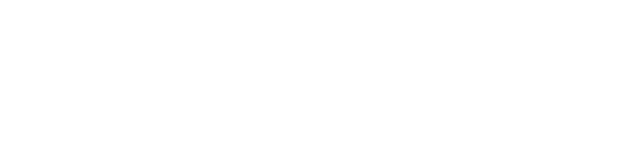
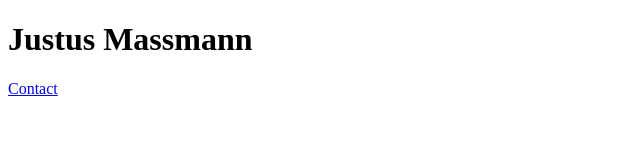
Before and after one commit to J-Massmann/personal-website, a plain HTML site: page index.html in a window 1280 px wide. Shown: the whole page, without its empty margins (0-640 px from the left). Drawn offline with Linux system fonts and the light colour scheme.

Commit message:
Add header

```diff
--- a/index.html
+++ b/index.html
@@ -1,12 +1,20 @@
 <!DOCTYPE html>
 <html lang="en">
 <head>
-    <meta charset="UTF-8">
-    <meta http-equiv="X-UA-Compatible" content="IE=edge">
-    <meta name="viewport" content="width=device-width, initial-scale=1.0">
-    <title>Document</title>
+  <meta charset="UTF-8">
+  <meta http-equiv="X-UA-Compatible" content="IE=edge">
+  <meta name="viewport" content="width=device-width, initial-scale=1.0">
+  <title>Justus Massmann - personal Website</title>
 </head>
+
 <body>
+  <header>
+    <h1>Justus Massmann</h1>
+    <nav>
+      <a href="#contact">Contact</a>
+    </nav>
+  </header>
+  <section id="contact"></section>
+</body>
 
-</body>
 </html>
```
